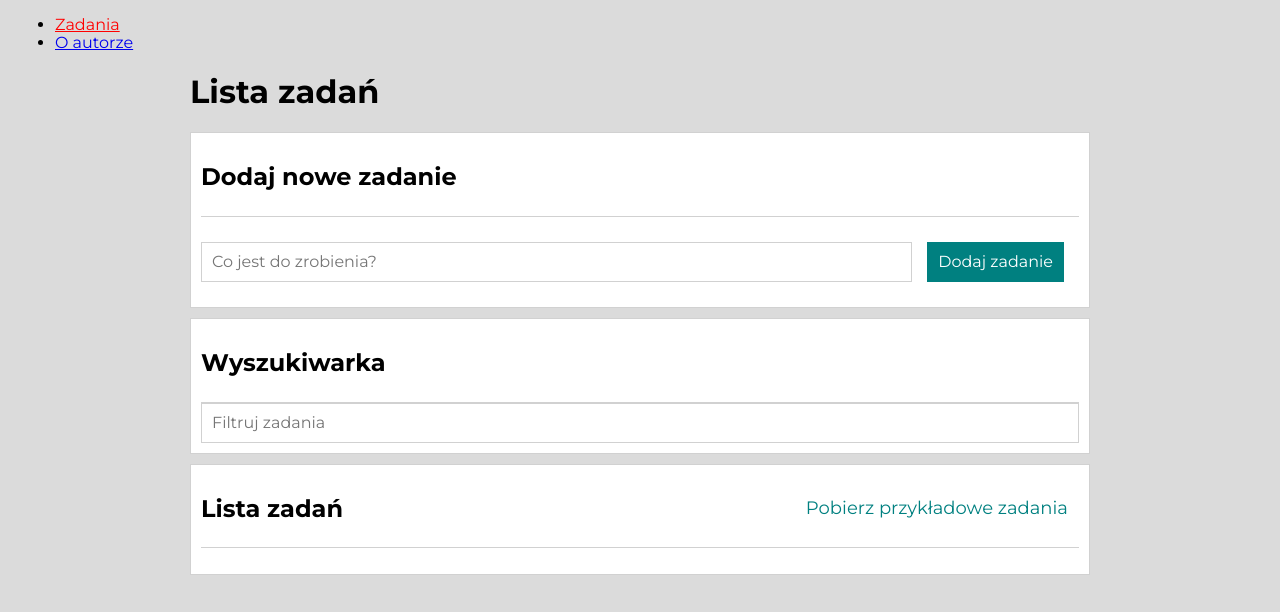
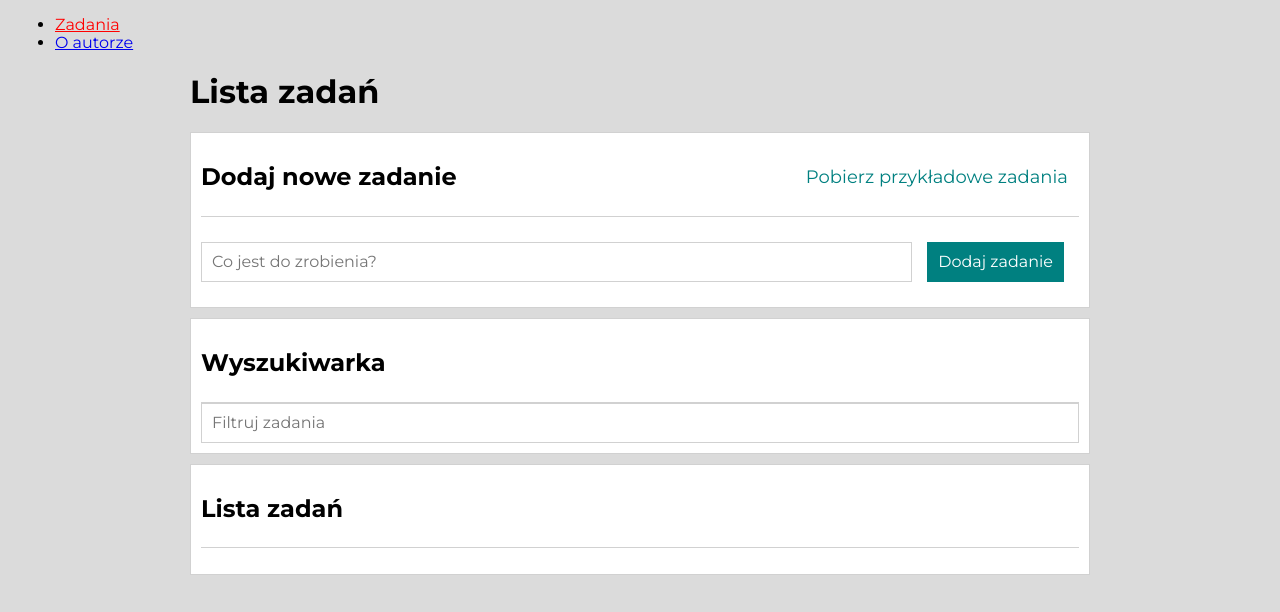
Before and after one commit to SzymonFrontDev/Todo-List-React, a React (Create React App) app: page /zadania/1#/zadania in a window 1280 px wide. Shown: the top 612 px of the page. Built offline with nearby package versions, Linux system fonts and the light colour scheme; the HTML template or start-up script is replaced by a standard one.

Commit message:
move exampleTasks button to top

```diff
--- a/src/common/Section/index.js
+++ b/src/common/Section/index.js
@@ -1,9 +1,10 @@
 import { Content, Item } from "./styled";
 
-const Section = ({ title, body, extraHeaderContent }) => (
+const Section = ({ title, body, extraHeaderContent, extraSectionContent }) => (
     <Content>
         <Item>
             <h2 className="header">{title}</h2>
+            {extraSectionContent}
             {extraHeaderContent}
         </Item>
         {body}
--- a/src/features/tasks/TasksPage/Buttons/index.js
+++ b/src/features/tasks/TasksPage/Buttons/FunctionalButtons/index.js
@@ -1,6 +1,6 @@
 import { useSelector, useDispatch } from "react-redux";
-import { selectTasks, toggleHideDone, setAllDone, fetchExampleTasks, selectAreTasksEmpty, selectIsEveryTaskDone, selectHideDone } from "../../tasksSlice";
-import { Button, Container } from "./styled";
+import { toggleHideDone, setAllDone, selectAreTasksEmpty, selectIsEveryTaskDone, selectHideDone } from "../../../tasksSlice";
+import { Button, Container } from "../styled";
 
 const Buttons = () => {
     const areTasksEmpty = useSelector(selectAreTasksEmpty);
@@ -9,9 +9,6 @@ const Buttons = () => {
     const dispatch = useDispatch();
     return (
         <Container>
-            <Button onClick={() => dispatch(fetchExampleTasks())}>
-                Pobierz przykładowe zadania
-            </Button>
             {!areTasksEmpty && (
                 <>
                     <Button onClick={() => dispatch(toggleHideDone())}>
--- /dev/null
+++ b/src/features/tasks/TasksPage/Buttons/GetExampleTasksButton/index.js
@@ -0,0 +1,16 @@
+import { useDispatch } from "react-redux";
+import { fetchExampleTasks } from "../../../tasksSlice";
+import { Button } from "../styled";
+
+const GetExampleTasksButton = () => {
+    const dispatch = useDispatch();
+
+    return (
+
+        <Button onClick={() => dispatch(fetchExampleTasks())}>
+            Pobierz przykładowe zadania
+        </Button>
+    )
+};
+
+export default GetExampleTasksButton;
--- a/src/features/tasks/TasksPage/index.js
+++ b/src/features/tasks/TasksPage/index.js
@@ -1,23 +1,22 @@
-import React, { useEffect } from 'react';
-import { useSelector } from "react-redux";
+import React from 'react';
 import Form from "../../tasks/TasksPage/Form";
 import TaskList from "./TaskList";
-import Buttons from "./Buttons";
+import Buttons from "./Buttons/FunctionalButtons";
 import Section from "../../../common/Section";
 import Header from "../../../common/Header";
 import Container from "../../../common/Container";
-import { selectTasks } from '../../tasks/tasksSlice';
 import Search from './Search';
+import GetExampleTasksButton from './Buttons/GetExampleTasksButton/index';
 
 
 function TasksPage() {
-  const tasks = useSelector(selectTasks);
 
   return (
     <Container>
       <Header title="Lista zadań" />
       <Section
         title="Dodaj nowe zadanie"
+        extraSectionContent={<GetExampleTasksButton />}
         body={<Form />}
       />
       <Section
```
